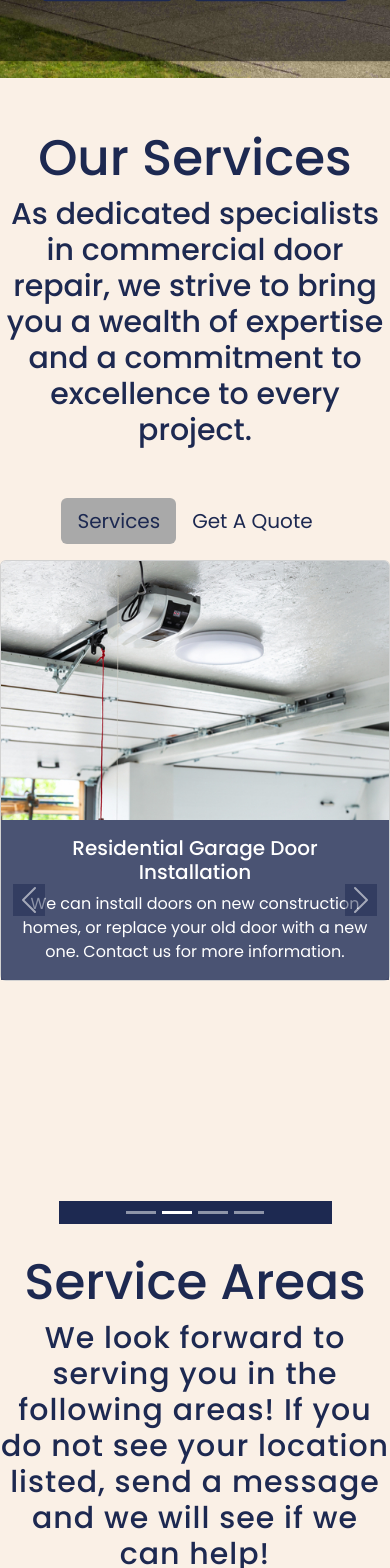
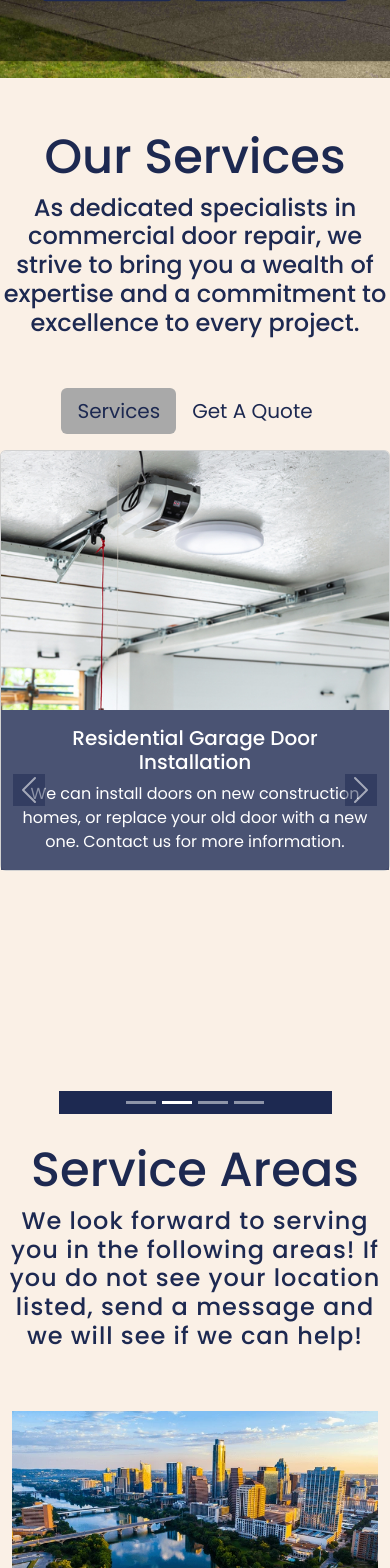
Before and after one commit to oballematt/centraldoorservices, a React (Vite) app: page / in a window 390 px wide. Shown: the part 420-1988 px from the top of the page. Built offline with nearby package versions, Linux system fonts and the light colour scheme.

Commit message:
changing quote section

```diff
--- a/src/Components/Header/Header.jsx
+++ b/src/Components/Header/Header.jsx
@@ -9,7 +9,6 @@ const Header = (props) => {
         sizes="(max-width: 400px) 400px, (max-width: 800px) 800px, 1200px"
         alt="Central Door Services"
         style={imageStyle}
-        loading="lazy"
       />
       <div style={textContainerStyle}>
         <div style={overlayStyle}>
--- a/src/Components/ServiceAreas/ServiceAreas.jsx
+++ b/src/Components/ServiceAreas/ServiceAreas.jsx
@@ -20,14 +20,14 @@ const ServiceAreas = (props) => {
     <>
       <h1
         ref={props.propRef}
-        style={{ fontSize: "50px", marginTop: "3%", color: "rgb(29,41,81)" }}
+        style={{ fontSize: "3em", marginTop: "3%", color: "rgb(29,41,81)" }}
       >
         Service Areas
       </h1>
       <h3
         style={{
           letterSpacing: "1px",
-          fontSize: "30px",
+          fontSize: "1.5em",
           color: "rgb(29,41,81)",
         }}
       >
--- a/src/Components/Services/GetAQuote.jsx
+++ b/src/Components/Services/GetAQuote.jsx
@@ -56,13 +56,13 @@ const GetAQuote = () => {
   };
   return (
     <>
-      <Container style={window.innerWidth >= 1483 ? {width: "30%"} : {width: "80%"}}>
+      <Container style={window.innerWidth >= 1483 ? {width: "30%"} : {width: "100%",}}>
         {" "}
         <Col>
           <Card
             style={{
               width: "100%",
-              height: "100%",
+              height: "auto",
               backgroundColor: "rgb(29,41,81)",
             }}
           >
@@ -138,7 +138,7 @@ const GetAQuote = () => {
                     style={{
                       width: "50%",
                       fontSize: "25px",
-                      marginTop: "100px",
+                      marginTop: "50px",
                     }}
                     variant="outline-light"
                     type="submit"
--- a/src/Components/Services/Services.jsx
+++ b/src/Components/Services/Services.jsx
@@ -11,15 +11,15 @@ const Services = (props) => {
   const isSmallScreen = window.innerWidth <= 768;
   return (
     <div style={{ color: "rgb(29 41 81)", marginTop: "50px" }}>
-      <h1 ref={props.propRef} style={{ fontSize: "50px" }}>
+      <h1 ref={props.propRef} style={{ fontSize: "3em" }}>
         Our Services
       </h1>
 
-      <h1 style={{ fontSize: "30px", marginBottom: "50px" }}>
+      <h3 style={{ fontSize: "1.5em", marginBottom: "50px" }}>
         As dedicated specialists in commercial door repair, we strive to bring
         you a wealth of expertise and a commitment to excellence to every
         project.
-      </h1>
+      </h3>
       <Tabs
         defaultActiveKey="services"
         id="uncontrolled-tab-example"
```
